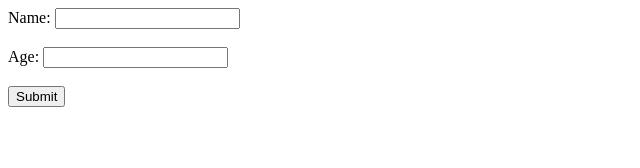
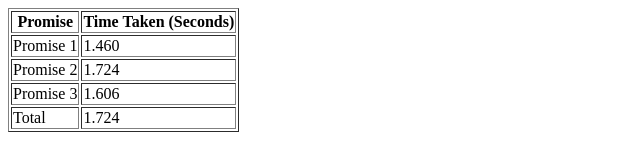
Before and after one commit to acciojob/wait-for-multiple-promises-Manisha2505, a website: page main.html in a window 1280 px wide. Shown: the whole page, without its empty margins (0-640 px from the left). Drawn offline with Linux system fonts and the light colour scheme.

```diff
--- a/main.html
+++ b/main.html
@@ -3,49 +3,60 @@
 <head>
     <meta charset="UTF-8">
     <meta name="viewport" content="width=device-width, initial-scale=1.0">
-    <title>Promises and Chains</title>
+    <title>Wait for Multiple Promises</title>
 </head>
 <body>
-    <form id="userForm">
-        <label for="name">Name:</label>
-        <input type="text" id="name" required>
-        <br><br>
-        <label for="age">Age:</label>
-        <input type="number" id="age" required>
-        <br><br>
-        <button type="submit" id="btn">Submit</button>
-    </form>
+    <table border="1">
+        <thead>
+            <tr>
+                <th>Promise</th>
+                <th>Time Taken (Seconds)</th>
+            </tr>
+        </thead>
+        <tbody id="output">
+            <tr>
+                <td colspan="2">Loading...</td>
+            </tr>
+        </tbody>
+    </table>
 
     <script>
-        document.getElementById("userForm").addEventListener("submit", function(event) {
-            event.preventDefault(); // Prevent default form submission
+        function createPromise(index) {
+            const time = Math.random() * 2 + 1; // Random time between 1 and 3 seconds
+            return new Promise(resolve => {
+                setTimeout(() => resolve({ index, time }), time * 1000);
+            });
+        }
 
-            let name = document.getElementById("name").value.trim();
-            let age = document.getElementById("age").value.trim();
+        async function executePromises() {
+            const outputTable = document.getElementById("output");
 
-            if (!name || !age) {
-                alert("Please enter valid details.");
-                return;
-            }
+            // Create 3 promises
+            const promises = [createPromise(1), createPromise(2), createPromise(3)];
 
-            age = Number(age); // Ensure age is a number
+            // Wait for all promises to resolve
+            const results = await Promise.all(promises);
 
-            function checkAge(age) {
-                return new Promise((resolve, reject) => {
-                    setTimeout(() => {
-                        if (age >= 18) {
-                            resolve("Welcome, You can vote.");
-                        } else {
-                            reject("Oh sorry. You aren't old enough.");
-                        }
-                    }, 4000);
-                });
-            }
+            // Remove "Loading..." row
+            outputTable.innerHTML = "";
 
-            checkAge(age)
-                .then(message => alert(message))
-                .catch(error => alert(error));
-        });
+            // Populate table with results
+            results.forEach(result => {
+                const row = document.createElement("tr");
+                row.innerHTML = `<td>Promise ${result.index}</td><td>${result.time.toFixed(3)}</td>`;
+                outputTable.appendChild(row);
+            });
+
+            // Calculate total max time
+            const totalTime = Math.max(...results.map(result => result.time));
+
+            // Add total row
+            const totalRow = document.createElement("tr");
+            totalRow.innerHTML = `<td>Total</td><td>${totalTime.toFixed(3)}</td>`;
+            outputTable.appendChild(totalRow);
+        }
+
+        executePromises();
     </script>
 </body>
 </html>
```
